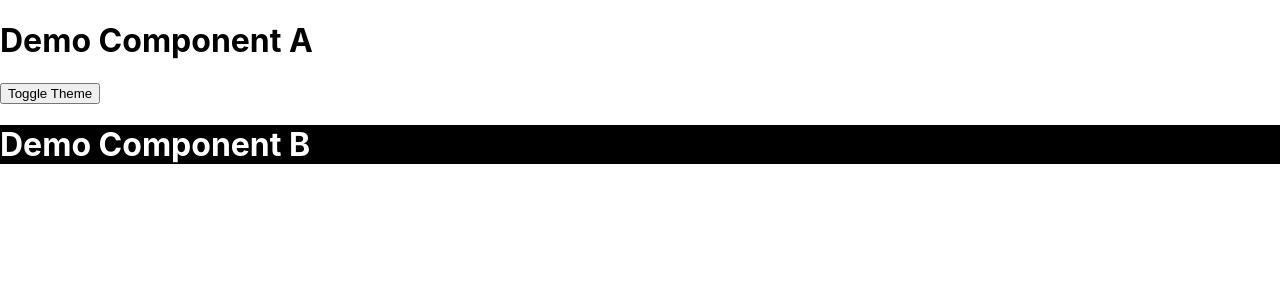
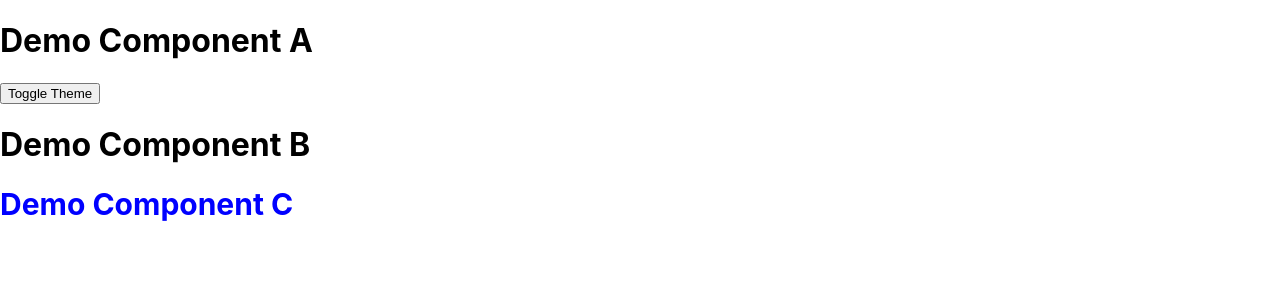
Before and after one commit to KethraPackiamB/Daily_React_Practice, a React (Create React App) app: page / in a window 1280 px wide. Shown: the top 300 px of the page. Built offline with nearby package versions, Linux system fonts and the light colour scheme; the HTML template or start-up script is replaced by a standard one.

Commit message:
Completed useContext demo

```diff
--- a/src/UseContectConcept/DemoA.jsx
+++ b/src/UseContectConcept/DemoA.jsx
@@ -1,19 +1,22 @@
-import { useState } from "react";
+import { createContext, useState } from "react";
 import { DemoB } from "./DemoB";
+
+
+export const ThemeContext = createContext();
 
 export const DemoA = () => {
 
-   const [theme, setTheme] = useState("dark");
+   const [theme, setTheme] = useState("light");
 
    const toggleTheme = () => {
-        setTheme
+        setTheme((curr)=>(curr === "light" ? "dark" : "light"));
    }
 
     return(
-        <div>
+        <ThemeContext.Provider value={{theme}}>
             <h1>Demo Component A</h1>
             <button onClick={toggleTheme}>Toggle Theme</button>
             <DemoB theme={theme}/>
-        </div>
+        </ThemeContext.Provider>
     )
 }
--- a/src/UseContectConcept/DemoB.jsx
+++ b/src/UseContectConcept/DemoB.jsx
@@ -1,13 +1,18 @@
+import { DemoC } from "./DemoC"
+
 export const DemoB = ({theme}) => {
 
-    const fontStyling = {
-        backgroundColor : theme=== "dark" ? "#000" : "#fff",
-        color : theme=== "dark" ? "#fff" : "#000"
+    const textStyle = {
+        backgroundColor : theme === "light" ? "#fff" : "#000",
+        color : theme === "light" ? "#000" : "#fff",
     }
+
+
 
     return(
         <div>
-            <h1 style={fontStyling}>Demo Component B</h1>
+            <h1 style={textStyle}>Demo Component B</h1>
+            <DemoC theme={theme}/>
         </div>
     )
 }
--- a/src/UseContectConcept/DemoC.jsx
+++ b/src/UseContectConcept/DemoC.jsx
@@ -1,8 +1,20 @@
+import { ThemeContext } from "./DemoA";
+import { useContext } from "react";
+
 export const DemoC = () => {
+
+    const {theme} = useContext(ThemeContext);
+
+    // console.log("Context Value :", contextValue)
+
+    const textStyle = {
+        fontSize : theme === "light" ? "30px" : "50px",
+        color : theme === "light" ? "blue" : "red",
+    }
 
     return(
         <div>
-            <h1>Demo Component C</h1>
+            <h1 style={textStyle}>Demo Component C</h1>
         </div>
     )
 }
```
